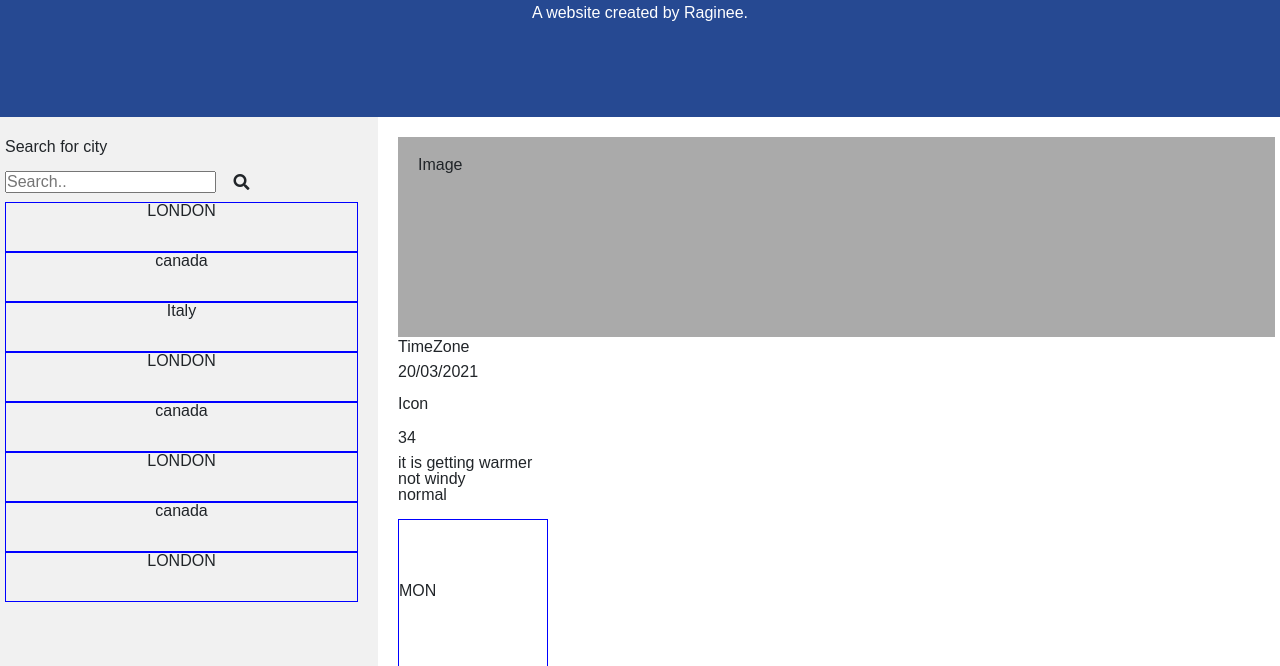
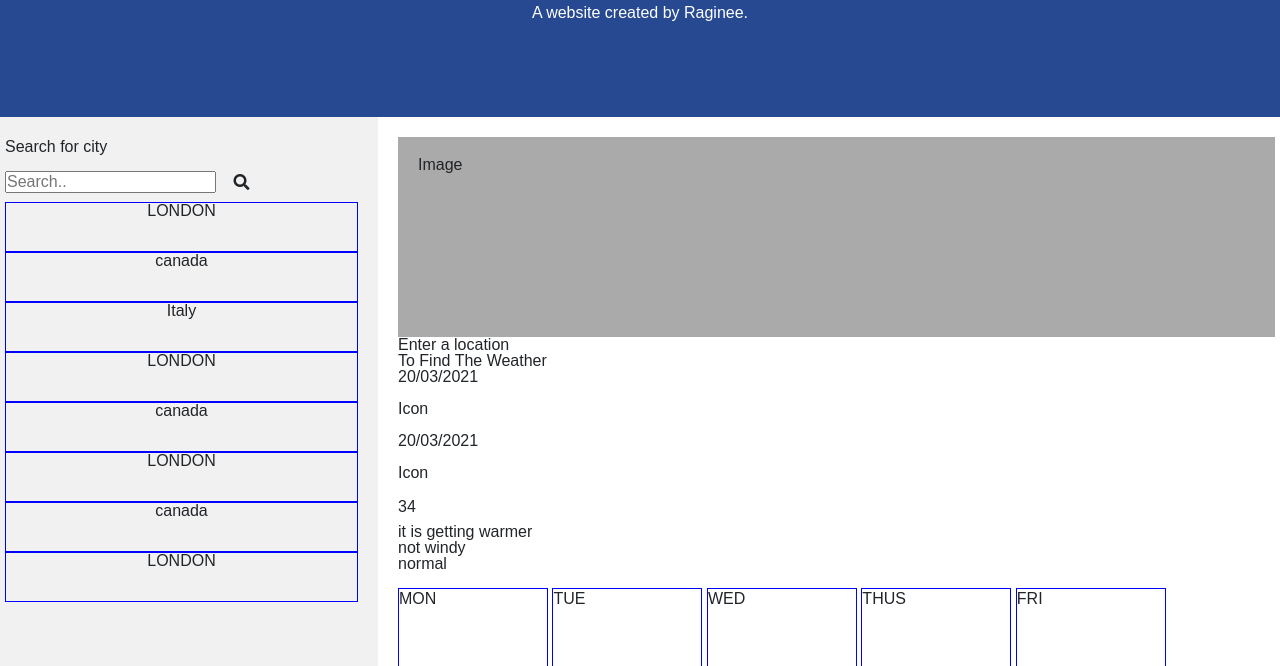
Before and after one commit to ru14/weather-app, a plain HTML site: page index.html in a window 1280 px wide. Shown: the part 131-797 px from the top of the page. Drawn offline with nearby package versions, Linux system fonts and the light colour scheme; some packages are replaced by stand-ins of ours.

Commit message:
html  modify

```diff
--- a/index.html
+++ b/index.html
@@ -37,13 +37,19 @@
             <div class="city">LONDON</div>
         </div>
         <div class="main">
-            <div class="location">
+            <div class="content-box">
                 <div class="imageCity" style="height:200px;">Image</div>
-                <h3 class="location-timezone">TimeZone</h3>
+                <div class="general-information">
+                    <div class="status">Enter a location</div>
+                    <div class="location">To Find The Weather</div>
+                    <p>20/03/2021</p>
+                    <p>Icon</p>
+</div>
+
                 <p>20/03/2021</p>
                 <p>Icon</p>
             </div>
-            <div class="temp">
+            <div class="detail-section">
                 <h4 class="temp-deg">34</h4>
                 <div class="humidity">it is getting warmer</div>
                 <div class="wind-speed">not windy</div>
--- a/script.js
+++ b/script.js
@@ -1,5 +1,18 @@
 const searchElement = document.getElementById("searchBox");
-const searchBox = new google.maps.place.searchBox(searchElement)
+const searchBox = new google.maps.place.searchBox(searchElement);
+searchBox.addListener("place-changed",()=> {
+    const place = searchBox.getPlace()[0];
+    if(place == null) return
+})
+
+let map;
+function initMap() {
+    console.log("initMap called.");
+//   map = new google.maps.Map(document.getElementById("map"), {
+//     center: { lat: -34.397, lng: 150.644 },
+//     zoom: 8,
+//   });
+}
 
 
 
--- a/style.css
+++ b/style.css
@@ -51,7 +51,7 @@ body {
     padding: 20px;
 }
 .weekdays{
-  display: flex;
+  display: inline-block;
   justify-content: left;
   flex-direction: row;
   align-items:center;
```
